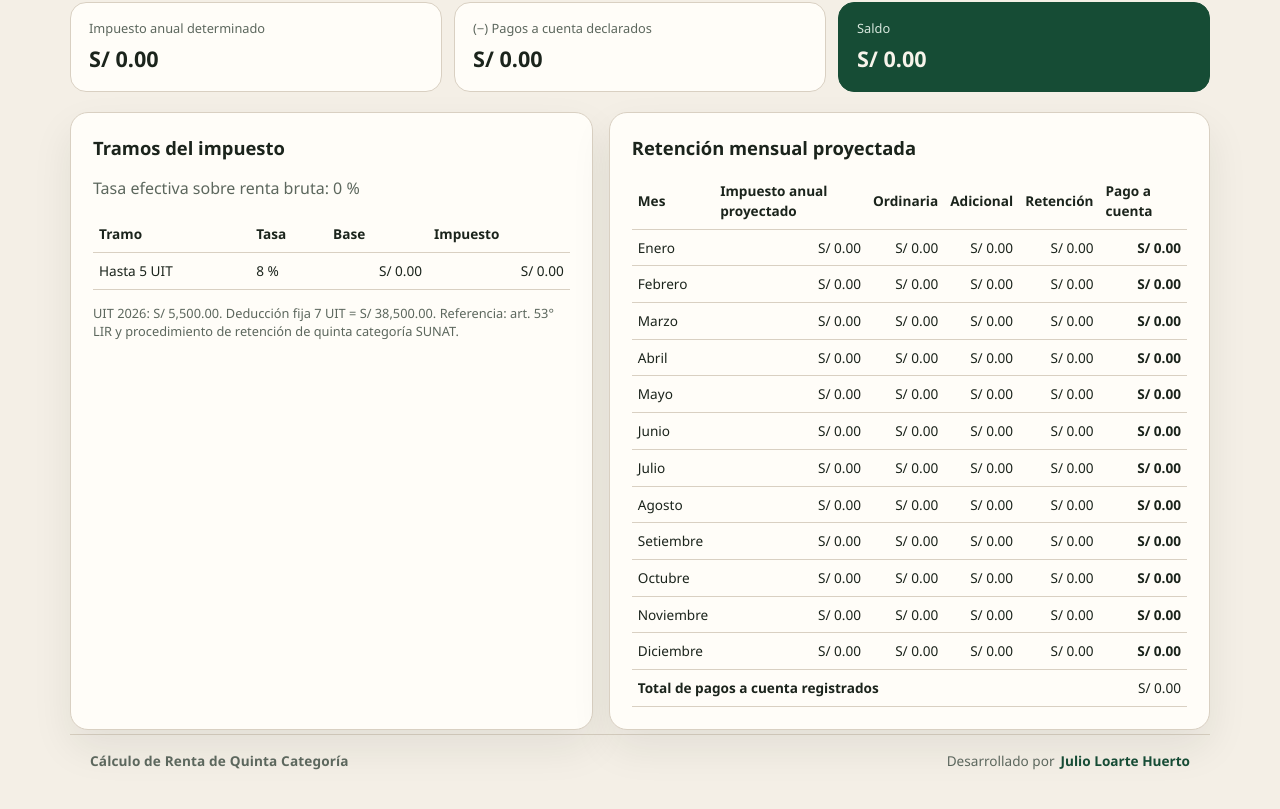
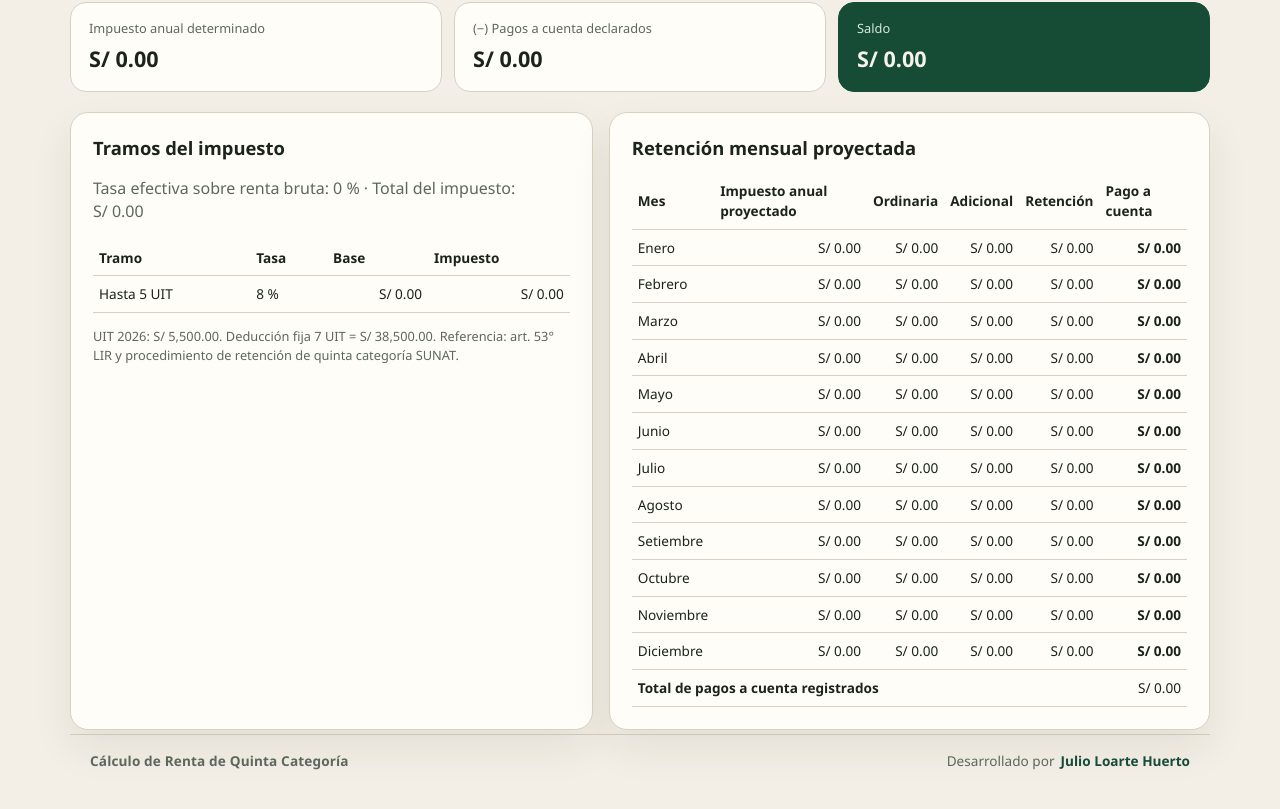
Before and after one commit to juliolh0686/cal_5tacattegoria, a Vue app: page / in a window 1280 px wide. Shown: the part 1711-2520 px from the top of the page. Built offline with nearby package versions, Linux system fonts and the light colour scheme.

Commit message:
Muestra total de impuesto en resumen

```diff
--- a/src/App.vue
+++ b/src/App.vue
@@ -409,7 +409,10 @@ function actualizarGratificacionTotal(mes, totalIngresado) {
     <div class="split">
       <section class="panel">
         <h2>Tramos del impuesto</h2>
-        <p class="hint">Tasa efectiva sobre renta bruta: {{ pct(resultado.tasaEfectiva) }}</p>
+        <p class="hint">
+          Tasa efectiva sobre renta bruta: {{ pct(resultado.tasaEfectiva) }}
+          · Total del impuesto: {{ soles(resultado.impuestoAnual) }}
+        </p>
         <table class="compact">
           <thead>
             <tr>
```
